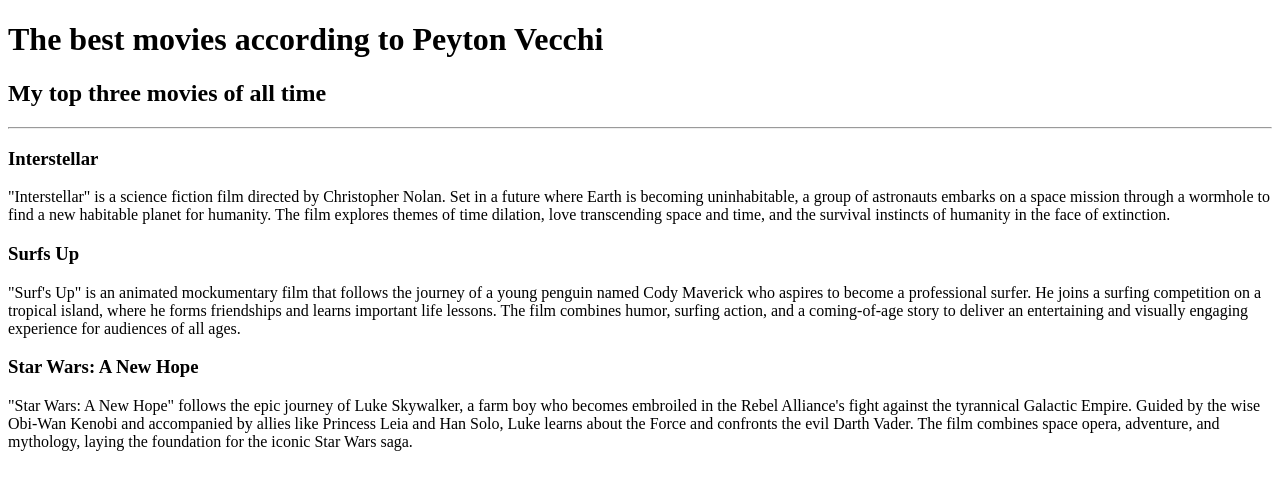
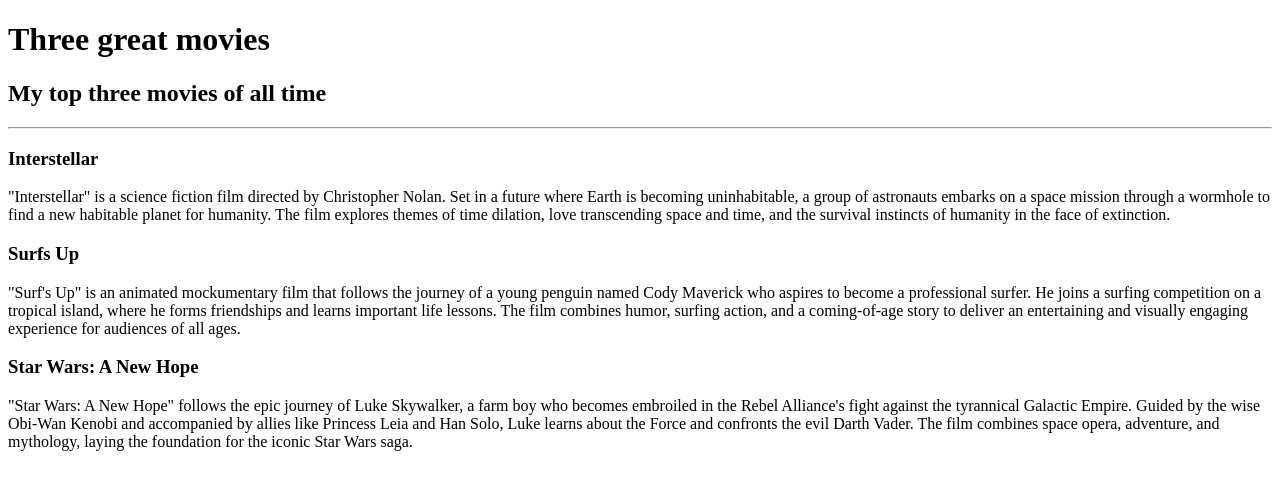
Before and after one commit to peytonvecchi/movie-rankings-html-project, a plain HTML site: page index.html in a window 1280 px wide. Drawn offline with Linux system fonts and the light colour scheme.

Commit message:
Update h1 tag in index.html

```diff
--- a/index.html
+++ b/index.html
@@ -6,7 +6,7 @@
     <title>Movie Ranking</title>
   </head>
   <body>
-    <h1>The best movies according to Peyton Vecchi</h1>
+    <h1>Three great movies</h1>
     <h2>My top three movies of all time</h2>
     <hr />
     <h3>Interstellar</h3>
```
